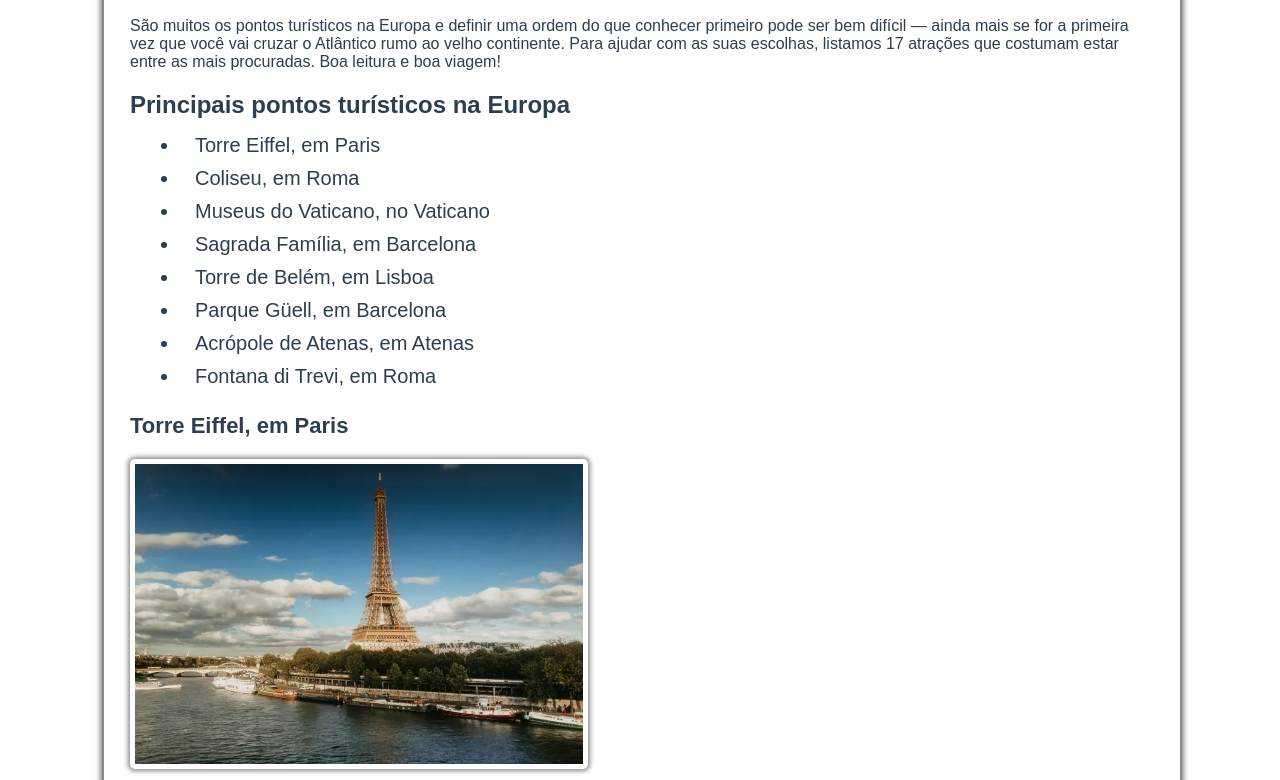
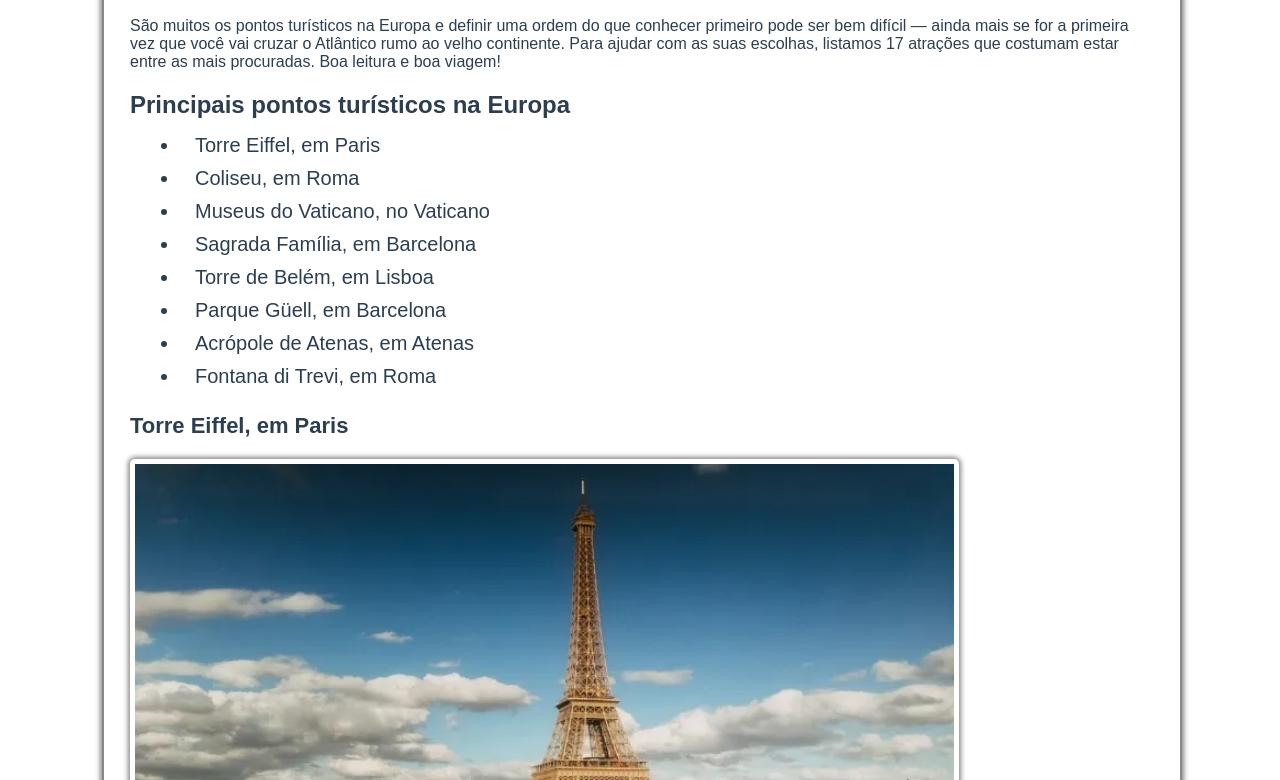
Before and after one commit to RamonValverde021/Curso_PROZ_AWS, a plain HTML site: page Site_Turismo_Europa/index.html in a window 1280 px wide. Shown: the part 172-952 px from the top of the page. Drawn offline with Linux system fonts and the light colour scheme.

Commit message:
Correção imagem

```diff
--- a/Site_Turismo_Europa/styles.css
+++ b/Site_Turismo_Europa/styles.css
@@ -109,7 +109,7 @@ a.main_menu_link:hover {
 }
 
 img.fotos {
-    height: 300px;
+    width: 80%;
     background-color: red;
     margin: 10px 0;
     border: 5px solid rgb(255, 255, 255);
```
